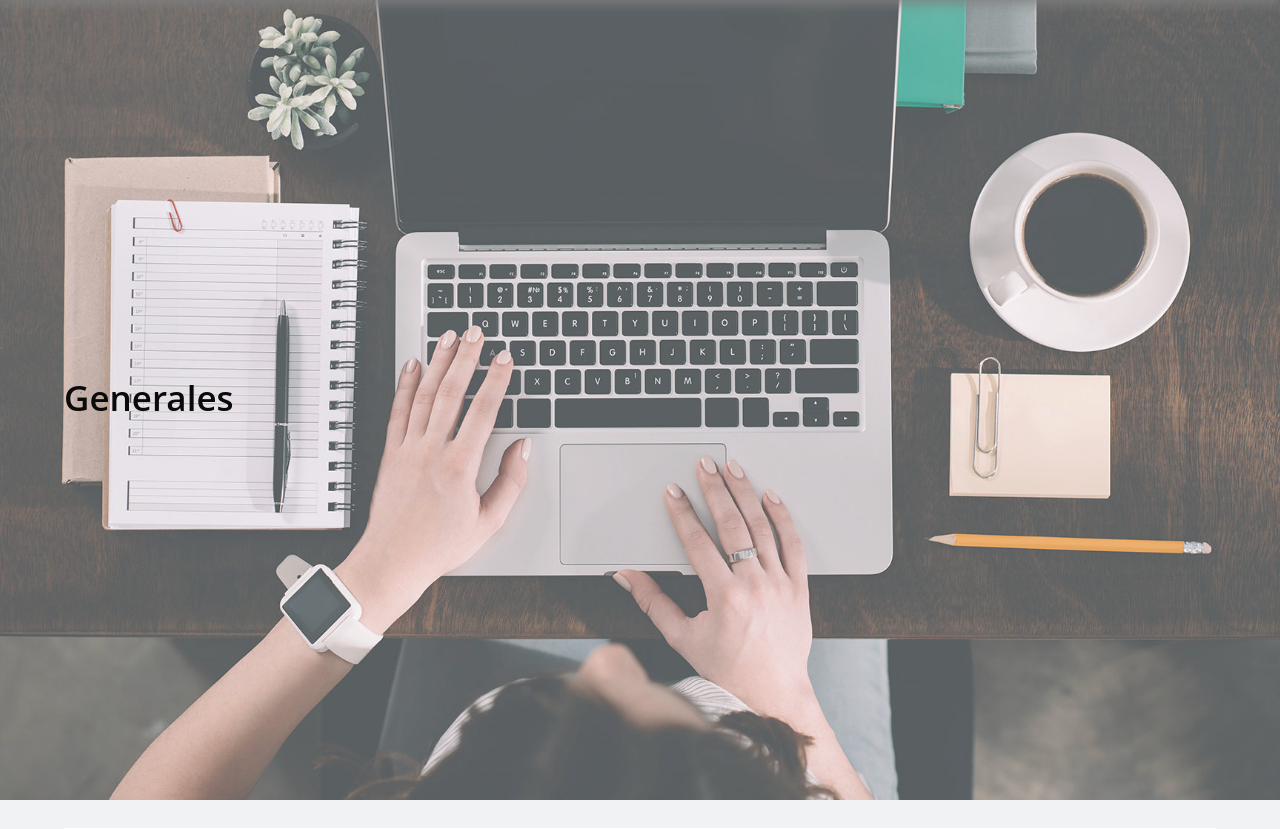
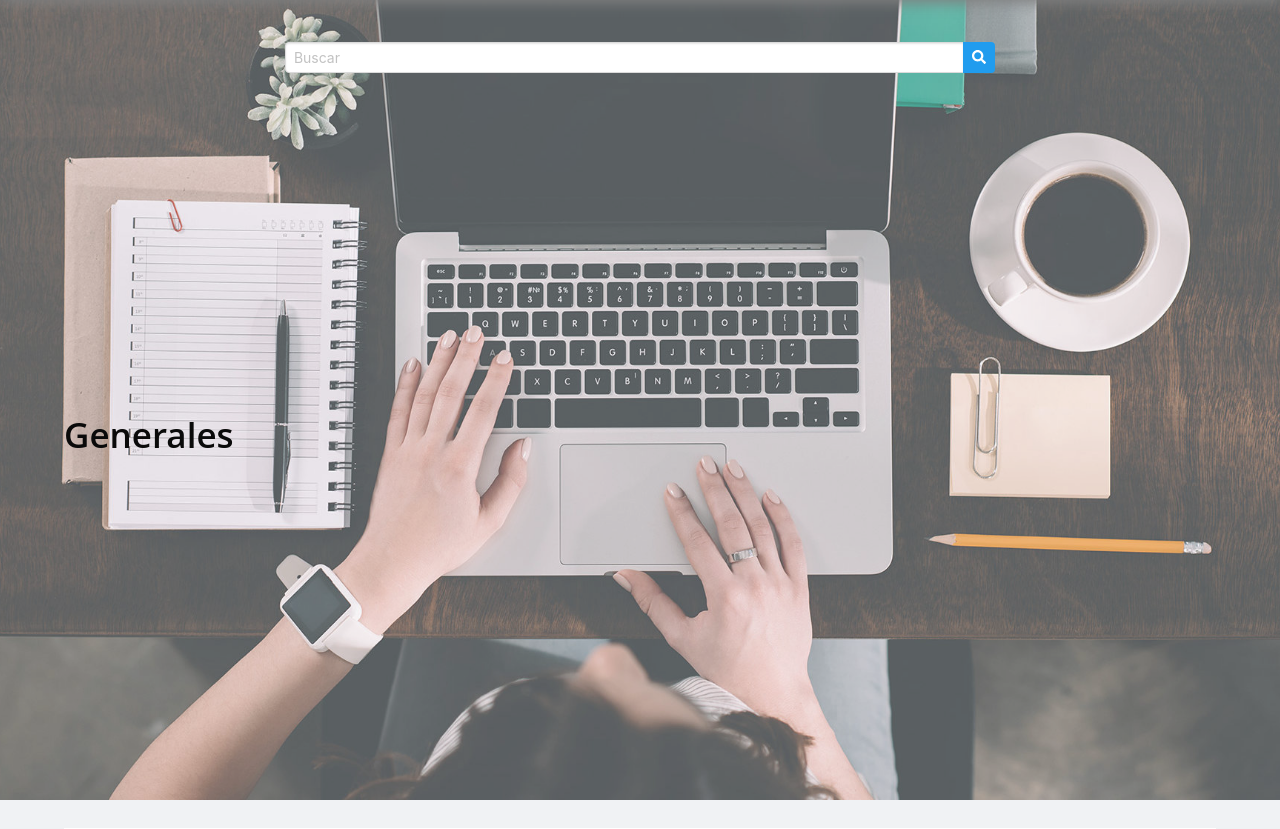
Before and after one commit to yrrodriguezb/django_blog, a Django app: template apps/blog/templates/blog/generales.html in a window 1280 px wide. Shown: the part 46-875 px from the top of the page. Run offline with Django 3.2, Linux system fonts and the light colour scheme; the template is opened without the code that fills it, so the values that code supplies are empty; parts of the project's set-up code (start-up, migrations or seed data) failed here and were passed over.

Commit message:
Se agrega funcionalidad de buscar publicaciones

```diff
--- a/apps/blog/templates/blog/base.html
+++ b/apps/blog/templates/blog/base.html
@@ -28,6 +28,16 @@
       class="hero-background is-transparent"
       src="{% block image %}{% endblock image %}"
     />
+    <div class="hero-head">
+      <div class="container has-text-centered">
+        <div class="columns has-margin-t-1 has-margin-lr-3">
+          <div class="column is-8 is-offset-2">
+            {% include 'blog/includes/search.html' %}
+          </div>
+        </div>
+      </div>
+    </div>
+
     <div class="hero-body">
       <div class="container">
         <h1 class="title has-text-white is-2">
--- a/apps/blog/templates/blog/includes/nav.html
+++ b/apps/blog/templates/blog/includes/nav.html
@@ -15,6 +15,7 @@
       <a class="navbar-item" href="{% url 'blog:home' %}">
         <h4 class="title is-4">Django Blog</h4>
       </a>
+
       <span id="navbarBurger" class="navbar-burger burger" data-target="navbarMenu">
       <span></span>
       <span></span>
--- /dev/null
+++ b/apps/blog/templates/blog/includes/search.html
@@ -0,0 +1,21 @@
+<div class="is-full-width">
+  <form method="GET">
+    <div class="field has-addons has-addons-right">
+      <p class="control is-expanded">
+        <input
+          class="input"
+          type="text"
+          name="q"
+          placeholder="Buscar"
+          value="{{ request.GET.q|default_if_none:'' }}">
+      </p>
+      <p class="control is-small">
+        <button type="submit" class="button is-info">
+          <span class="icon">
+            <i class="fas fa-search"></i>
+          </span>
+        </button>
+      </p>
+    </div>
+  </form>
+</div>
--- a/apps/core/templates/core/auth/register.html
+++ b/apps/core/templates/core/auth/register.html
@@ -6,7 +6,7 @@
     <div class="container">
       <div class="columns is-vcentered">
         <div class="column is-4 is-offset-4">
-          <h1 class="title has-text-centered">
+          <h1 class="title has-text-grey has-text-centered">
             Registrar una cuenta
           </h1>
 
--- a/apps/core/templates/core/includes/forms/register.html
+++ b/apps/core/templates/core/includes/forms/register.html
@@ -60,7 +60,7 @@
 
 <div class="field is-grouped">
   <p class="control">
-    <button type="submit" class="button is-link">Registrarse</button>
+    <button type="submit" class="button is-info">Registrarse</button>
   </p>
   <p class="control">
     <a class="button is-default" href="{% url 'blog:home' %}">Cancelar</a>
--- a/django_blog/settings.py
+++ b/django_blog/settings.py
@@ -23,7 +23,7 @@ BASE_DIR = os.path.dirname(os.path.dirname(os.path.abspath(__file__)))
 SECRET_KEY = '27^4(tq%_m=_7*d4rc#8kv*#1m&pcjw0*_kn--n4br&u_q2=4p'
 
 # SECURITY WARNING: don't run with debug turned on in production!
-DEBUG = False
+DEBUG = True
 
 ALLOWED_HOSTS = ['localhost', '192.168.0.5', 'yrrodriguezb.pythonanywhere.com']
 
```
Also changed, not shown: apps/blog/admin.py (+20 -0 lines), apps/blog/views.py (+17 -2 lines), apps/core/templates/core/includes/forms/login.html (+11 -1 lines).
